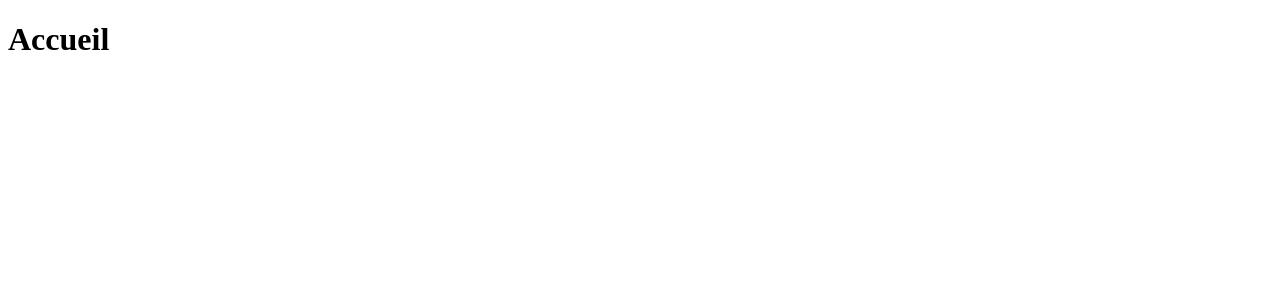
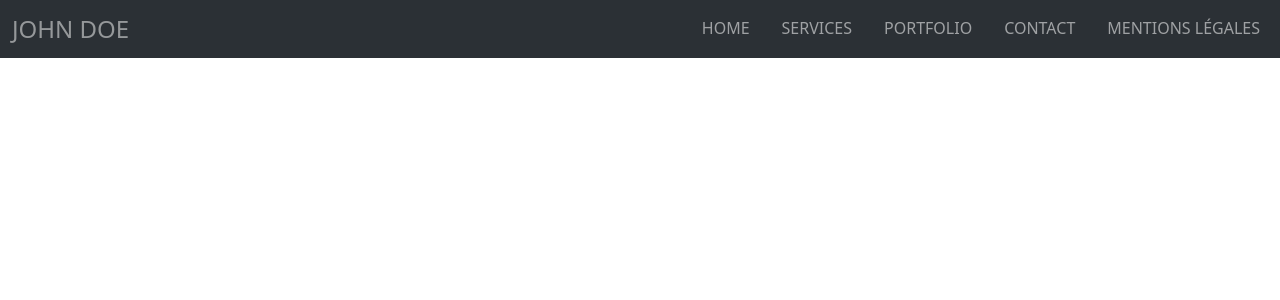
Before and after one commit to Toon-mo/Morieux_Tony_devoir_5_portfolio_John_Doe_react, a React (Create React App) app: page / in a window 1280 px wide. Shown: the top 300 px of the page. Built offline with nearby package versions, Linux system fonts and the light colour scheme.

Commit message:
Ajout de la bibliothèque bootstrap et création de la navbar pour toutes les pages

```diff
--- a/package.json
+++ b/package.json
@@ -7,7 +7,9 @@
     "@testing-library/jest-dom": "^6.6.3",
     "@testing-library/react": "^16.3.0",
     "@testing-library/user-event": "^13.5.0",
+    "bootstrap": "^5.3.6",
     "react": "^19.1.0",
+    "react-bootstrap": "^2.10.9",
     "react-dom": "^19.1.0",
     "react-router-dom": "^7.5.3",
     "react-scripts": "5.0.1",
--- a/src/Pages/Accueil.js
+++ b/src/Pages/Accueil.js
@@ -1,9 +1,10 @@
 import React from "react";
+import Navigation from "../components/Navigation";
 
 const Accueil = () => {
   return (
     <div>
-      <h1>Accueil</h1>
+      <Navigation />
     </div>
   );
 };
--- a/src/Pages/Contact.js
+++ b/src/Pages/Contact.js
@@ -1,9 +1,10 @@
 import React from "react";
+import Navigation from "../components/Navigation";
 
 const Contact = () => {
   return (
     <div>
-      <h1>Contact</h1>
+      <Navigation />
     </div>
   );
 };
--- a/src/Pages/Mentions.js
+++ b/src/Pages/Mentions.js
@@ -1,9 +1,10 @@
 import React from "react";
+import Navigation from "../components/Navigation";
 
 const Mentions = () => {
   return (
     <div>
-      <h1>Mentions Légales</h1>
+      <Navigation />
     </div>
   );
 };
--- a/src/Pages/Realisations.js
+++ b/src/Pages/Realisations.js
@@ -1,9 +1,10 @@
 import React from "react";
+import Navigation from "../components/Navigation";
 
 const Realisations = () => {
   return (
     <div>
-      <h1>Réalisations</h1>
+      <Navigation />
     </div>
   );
 };
--- a/src/Pages/Services.js
+++ b/src/Pages/Services.js
@@ -1,9 +1,10 @@
 import React from "react";
+import Navigation from "../components/Navigation";
 
 const Services = () => {
   return (
     <div>
-      <h1>Services</h1>
+      <Navigation />
     </div>
   );
 };
--- /dev/null
+++ b/src/components/Navigation.js
@@ -0,0 +1,58 @@
+import React from "react";
+
+const Navigation = () => {
+  return (
+    <nav
+      className="navbar navbar-expand-lg   bg-body-tertiary"
+      data-bs-theme="dark"
+    >
+      <div className="container-fluid">
+        <p className="text-uppercase text-white-50 my-auto fs-4" href="/">
+          john doe
+        </p>
+        <button
+          className="navbar-toggler"
+          type="button"
+          data-bs-toggle="collapse"
+          data-bs-target="#navbarText"
+          aria-controls="navbarText"
+          aria-expanded="false"
+          aria-label="Toggle navigation"
+        >
+          <span className="navbar-toggler-icon"></span>
+        </button>
+        <div className="collapse navbar-collapse" id="navbarText">
+          <ul className="navbar-nav nav-underline text-uppercase ms-auto mb-2 mb-lg-0">
+            <li className="nav-item">
+              <a className="nav-link" href="/">
+                home
+              </a>
+            </li>
+            <li className="nav-item">
+              <a className="nav-link" href="/services">
+                services
+              </a>
+            </li>
+            <li className="nav-item">
+              <a className="nav-link" href="/realisations">
+                portfolio
+              </a>
+            </li>
+            <li className="nav-item">
+              <a className="nav-link" href="/contact">
+                contact
+              </a>
+            </li>
+            <li className="nav-item">
+              <a className="nav-link" href="/mentions">
+                mentions légales
+              </a>
+            </li>
+          </ul>
+        </div>
+      </div>
+    </nav>
+  );
+};
+
+export default Navigation;
--- a/src/index.js
+++ b/src/index.js
@@ -1,6 +1,7 @@
 import React from "react";
 import ReactDOM from "react-dom/client";
 import App from "./App";
+import "bootstrap/dist/css/bootstrap.min.css";
 
 const root = ReactDOM.createRoot(document.getElementById("root"));
 root.render(
```
Also changed, not shown: 1 other file (tests, documents, lock files or other folders).
